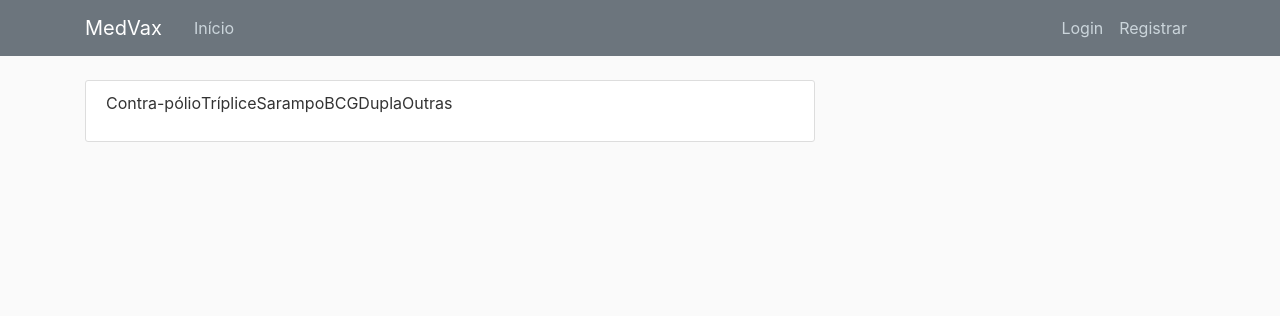
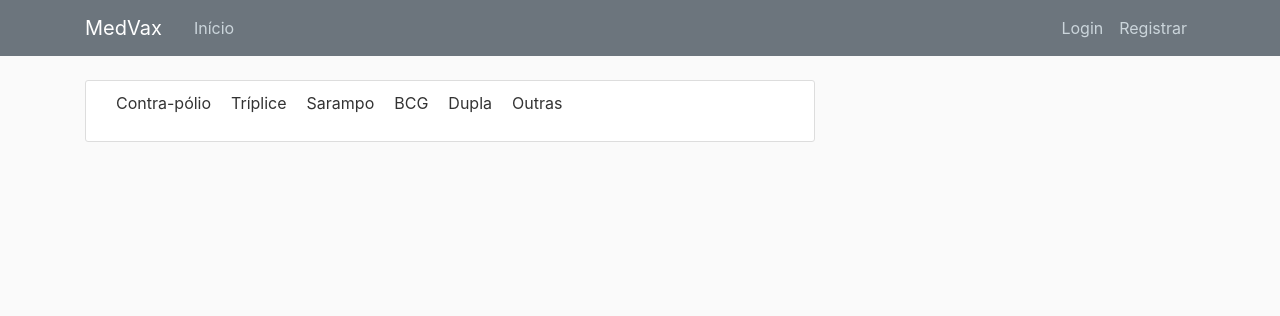
Before and after one commit to LuizFelipeOP/medVax, a Django app: page /card/ in a window 1280 px wide. Shown: the top 316 px of the page. Run offline with Django 3.2, Linux system fonts and the light colour scheme; data comes from the database, SQL or seed files in the repository; some libraries are stand-ins or nearby versions.

Commit message:
ajuste no layout da carteirinha

```diff
--- a/blog/static/blog/card.css
+++ b/blog/static/blog/card.css
@@ -6,7 +6,9 @@
   margin-bottom: 20px;
   display: flex;
 }
-
+.card-section > .card-col {
+  margin: 0px 10px;
+}
 .card-section > .card-col >  .celula-card{
   background: #efeeee;
   border-style: solid;
```
